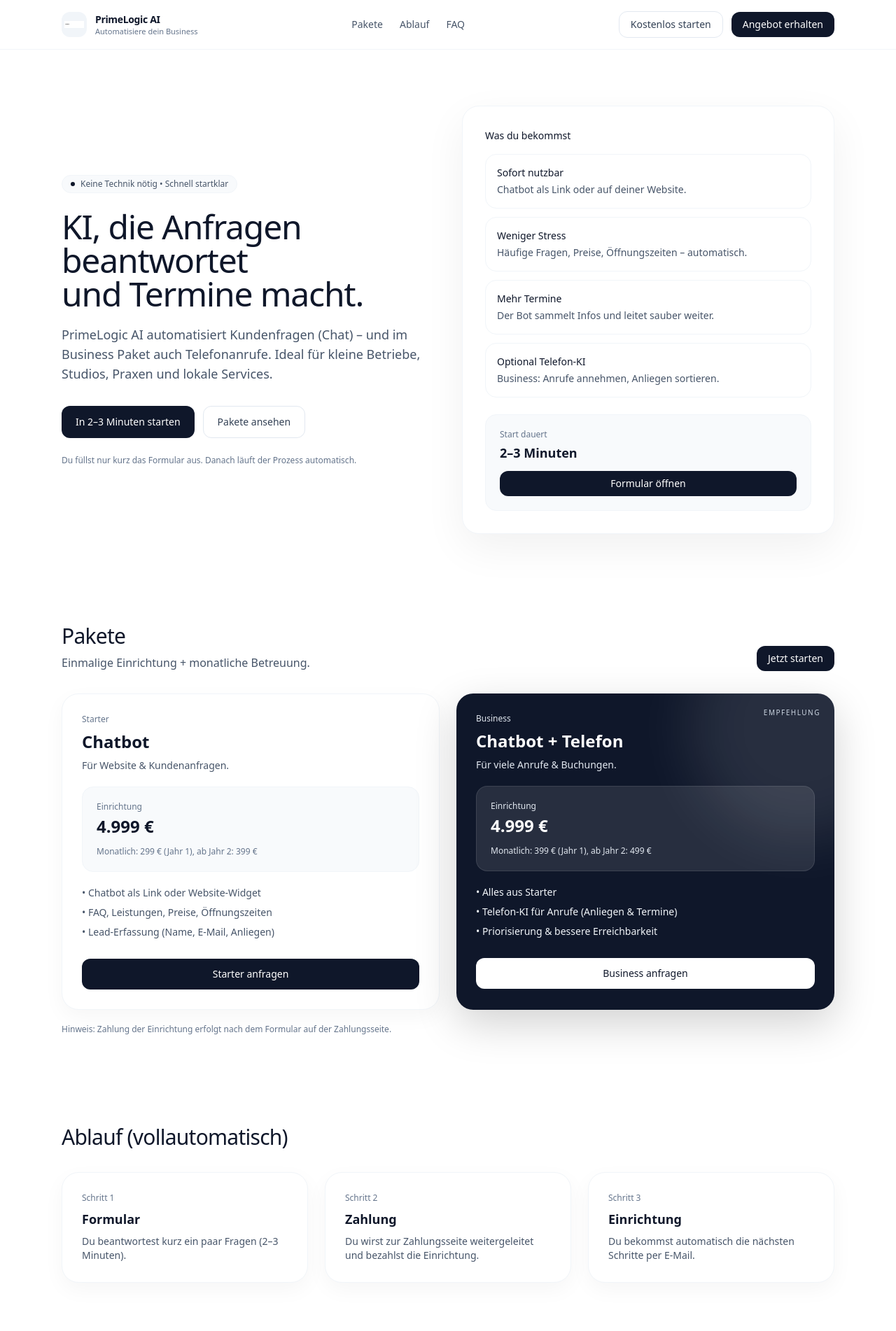
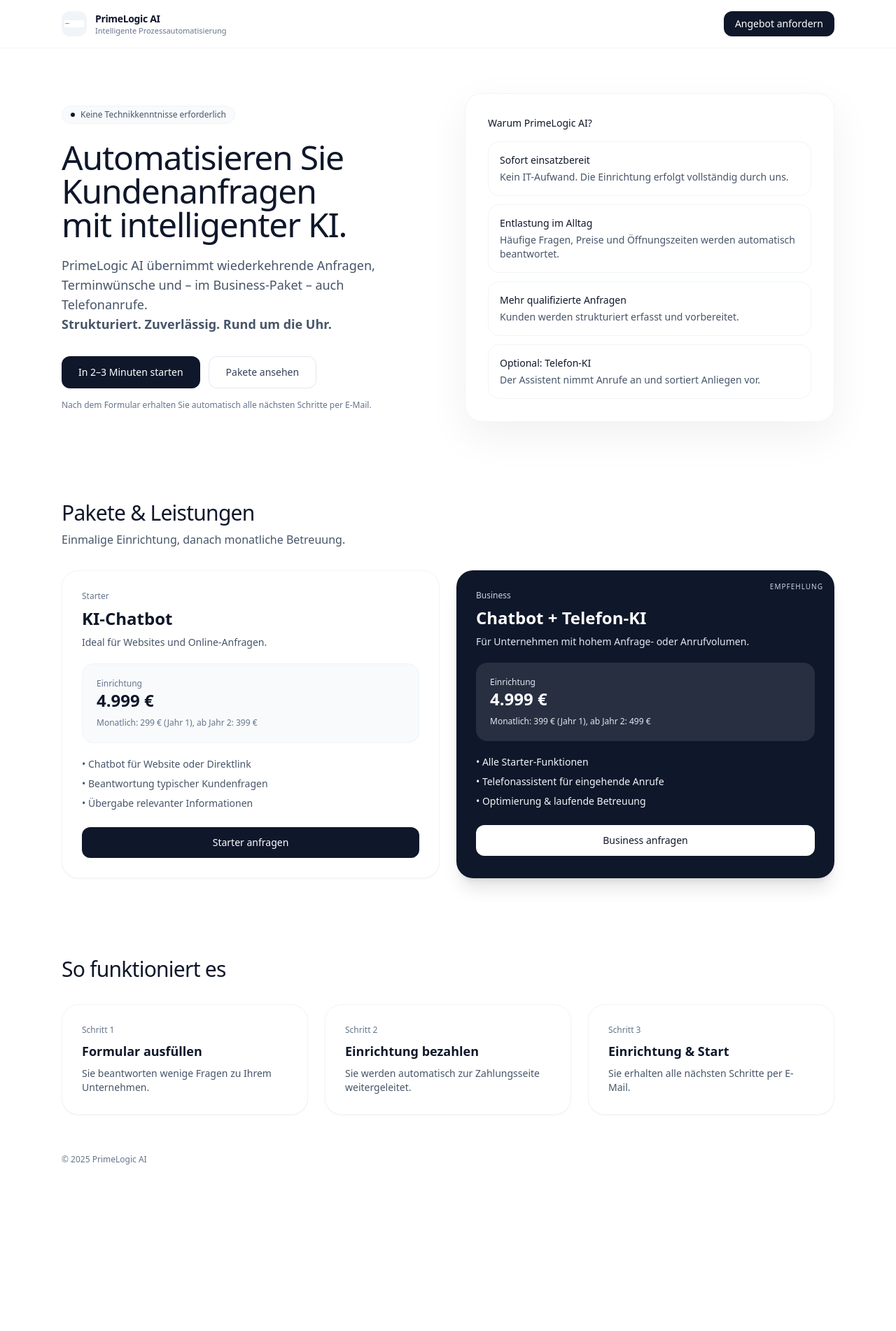
Before and after one commit to Fabian-cyber20/prime-logic6, a Next.js app in the folder primelogic_vercel_ready/: page / in a window 1280 px wide. Shown: the top 1902 px of the page at 70% size. After the commit the page ends 1705 px from the top, so only its background shows below. Built offline with nearby package versions, Linux system fonts and the light colour scheme.

Commit message:
Update page.jsx

```diff
--- a/primelogic_vercel_ready/app/page.jsx
+++ b/primelogic_vercel_ready/app/page.jsx
@@ -2,11 +2,12 @@
 
 export const metadata = {
   title: "PrimeLogic AI",
-  description: "Automatisiere dein Business mit KI – Chatbot & Telefonassistent.",
+  description:
+    "KI-gestützte Chat- und Telefonassistenten für Unternehmen. Automatisieren Sie Kundenanfragen und Terminbuchungen.",
 };
 
 export default function HomePage() {
-  const LOGO_SRC = "/logo.png"; // optional (liegt in /public)
+  const LOGO_SRC = "/logo.png"; // optional
   const FORM_URL = "https://tally.so/r/pbdPx1";
 
   return (
@@ -24,41 +25,22 @@
                 priority
               />
             </div>
-
             <div className="leading-tight">
               <div className="text-sm font-semibold tracking-tight">
                 PrimeLogic AI
               </div>
               <div className="text-[11px] text-slate-500">
-                Automatisiere dein Business
+                Intelligente Prozessautomatisierung
               </div>
             </div>
           </a>
 
-          <nav className="hidden md:flex items-center gap-6 text-sm text-slate-600">
-            <a href="#pakete" className="hover:text-slate-900">
-              Pakete
-            </a>
-            <a href="#ablauf" className="hover:text-slate-900">
-              Ablauf
-            </a>
-            <a href="#faq" className="hover:text-slate-900">
-              FAQ
-            </a>
-          </nav>
-
           <div className="flex items-center gap-3">
-            <a
-              href={FORM_URL}
-              className="hidden sm:inline-flex items-center justify-center px-4 py-2 rounded-xl border border-slate-200 text-slate-700 text-sm hover:bg-slate-50 transition"
-            >
-              Kostenlos starten
-            </a>
             <a
               href={FORM_URL}
               className="inline-flex items-center justify-center px-4 py-2 rounded-xl bg-slate-900 text-white text-sm hover:bg-slate-800 transition"
             >
-              Angebot erhalten
+              Angebot anfordern
             </a>
           </div>
         </div>
@@ -66,209 +48,194 @@
 
       <main>
         {/* Hero */}
-        <section className="max-w-6xl mx-auto px-6 pt-14 pb-10 md:pt-20 md:pb-16">
-          <div className="grid lg:grid-cols-2 gap-10 items-center">
+        <section className="max-w-6xl mx-auto px-6 pt-16 pb-14">
+          <div className="grid lg:grid-cols-2 gap-12 items-center">
             <div>
               <div className="inline-flex items-center gap-2 px-3 py-1 rounded-full bg-slate-50 border border-slate-100 text-xs text-slate-600">
                 <span className="w-1.5 h-1.5 rounded-full bg-slate-900" />
-                Keine Technik nötig • Schnell startklar
+                Keine Technikkenntnisse erforderlich
               </div>
 
               <h1 className="mt-6 text-4xl md:text-5xl font-light tracking-tight">
-                KI, die Anfragen beantwortet <br className="hidden md:block" />
-                und Termine macht.
+                Automatisieren Sie Kundenanfragen <br className="hidden md:block" />
+                mit intelligenter KI.
               </h1>
 
-              <p className="mt-5 text-slate-600 text-base md:text-lg max-w-xl">
-                PrimeLogic AI automatisiert Kundenfragen (Chat) – und im Business
-                Paket auch Telefonanrufe. Ideal für kleine Betriebe, Studios,
-                Praxen und lokale Services.
+              <p className="mt-5 text-slate-600 text-lg max-w-xl">
+                PrimeLogic AI übernimmt wiederkehrende Anfragen, Terminwünsche
+                und – im Business-Paket – auch Telefonanrufe.
+                <br />
+                <strong>Strukturiert. Zuverlässig. Rund um die Uhr.</strong>
               </p>
 
-              <div className="mt-8 flex flex-wrap gap-3">
+              <div className="mt-8 flex gap-3">
                 <a
                   href={FORM_URL}
-                  className="inline-flex items-center justify-center px-5 py-3 rounded-xl bg-slate-900 text-white text-sm hover:bg-slate-800 transition"
+                  className="inline-flex items-center justify-center px-6 py-3 rounded-xl bg-slate-900 text-white text-sm hover:bg-slate-800 transition"
                 >
                   In 2–3 Minuten starten
                 </a>
                 <a
                   href="#pakete"
-                  className="inline-flex items-center justify-center px-5 py-3 rounded-xl border border-slate-200 text-slate-700 text-sm hover:bg-slate-50 transition"
+                  className="inline-flex items-center justify-center px-6 py-3 rounded-xl border border-slate-200 text-slate-700 text-sm hover:bg-slate-50 transition"
                 >
                   Pakete ansehen
                 </a>
               </div>
 
-              <div className="mt-6 text-xs text-slate-500">
-                Du füllst nur kurz das Formular aus. Danach läuft der Prozess
-                automatisch.
-              </div>
+              <p className="mt-4 text-xs text-slate-500">
+                Nach dem Formular erhalten Sie automatisch alle nächsten Schritte per E-Mail.
+              </p>
             </div>
 
-            {/* Right card (Apple-like) */}
-            <div className="rounded-3xl border border-slate-100 bg-white shadow-[0_20px_60px_rgba(0,0,0,0.06)] p-6 md:p-8">
-              <div className="text-sm font-medium">Was du bekommst</div>
+            {/* Info Card */}
+            <div className="rounded-3xl border border-slate-100 bg-white shadow-[0_20px_60px_rgba(0,0,0,0.06)] p-8">
+              <h3 className="text-sm font-medium">
+                Warum PrimeLogic AI?
+              </h3>
 
               <div className="mt-4 grid gap-3">
-                <Feature title="Sofort nutzbar" text="Chatbot als Link oder auf deiner Website." />
-                <Feature title="Weniger Stress" text="Häufige Fragen, Preise, Öffnungszeiten – automatisch." />
-                <Feature title="Mehr Termine" text="Der Bot sammelt Infos und leitet sauber weiter." />
-                <Feature title="Optional Telefon-KI" text="Business: Anrufe annehmen, Anliegen sortieren." />
-              </div>
-
-              <div className="mt-6 rounded-2xl bg-slate-50 border border-slate-100 p-5">
-                <div className="text-xs text-slate-500">Start dauert</div>
-                <div className="mt-1 text-lg font-semibold">2–3 Minuten</div>
-                <div className="mt-3 flex gap-3">
-                  <a
-                    href={FORM_URL}
-                    className="inline-flex w-full items-center justify-center px-4 py-2 rounded-xl bg-slate-900 text-white text-sm hover:bg-slate-800 transition"
-                  >
-                    Formular öffnen
-                  </a>
-                </div>
+                <Feature
+                  title="Sofort einsatzbereit"
+                  text="Kein IT-Aufwand. Die Einrichtung erfolgt vollständig durch uns."
+                />
+                <Feature
+                  title="Entlastung im Alltag"
+                  text="Häufige Fragen, Preise und Öffnungszeiten werden automatisch beantwortet."
+                />
+                <Feature
+                  title="Mehr qualifizierte Anfragen"
+                  text="Kunden werden strukturiert erfasst und vorbereitet."
+                />
+                <Feature
+                  title="Optional: Telefon-KI"
+                  text="Der Assistent nimmt Anrufe an und sortiert Anliegen vor."
+                />
               </div>
             </div>
           </div>
         </section>
 
-        {/* Packages */}
-        <section id="pakete" className="max-w-6xl mx-auto px-6 py-12 md:py-16">
-          <div className="flex items-end justify-between gap-6 flex-wrap">
-            <div>
-              <h2 className="text-2xl md:text-3xl font-light tracking-tight">
-                Pakete
-              </h2>
-              <p className="mt-2 text-slate-600">
-                Einmalige Einrichtung + monatliche Betreuung.
-              </p>
-            </div>
-
-            <a
-              href={FORM_URL}
-              className="inline-flex items-center justify-center px-4 py-2 rounded-xl bg-slate-900 text-white text-sm hover:bg-slate-800 transition"
-            >
-              Jetzt starten
-            </a>
-          </div>
+        {/* Pakete */}
+        <section id="pakete" className="max-w-6xl mx-auto px-6 py-14">
+          <h2 className="text-3xl font-light tracking-tight">
+            Pakete & Leistungen
+          </h2>
+          <p className="mt-2 text-slate-600">
+            Einmalige Einrichtung, danach monatliche Betreuung.
+          </p>
 
           <div className="mt-8 grid md:grid-cols-2 gap-6">
             {/* Starter */}
-            <div className="rounded-3xl border border-slate-100 bg-white shadow-[0_10px_30px_rgba(0,0,0,0.04)] p-7">
-              <div className="text-xs text-slate-500 font-medium">Starter</div>
-              <div className="mt-2 text-2xl font-semibold">Chatbot</div>
+            <div className="rounded-3xl border border-slate-100 bg-white p-7 shadow-sm">
+              <div className="text-xs text-slate-500 font-medium">
+                Starter
+              </div>
+              <h3 className="mt-2 text-2xl font-semibold">
+                KI-Chatbot
+              </h3>
               <p className="mt-2 text-sm text-slate-600">
-                Für Website & Kundenanfragen.
+                Ideal für Websites und Online-Anfragen.
               </p>
 
               <div className="mt-5 rounded-2xl bg-slate-50 border border-slate-100 p-5">
-                <div className="text-xs text-slate-500">Einrichtung</div>
-                <div className="mt-1 text-2xl font-semibold">4.999 €</div>
-                <div className="mt-3 text-xs text-slate-500">
+                <div className="text-xs text-slate-500">
+                  Einrichtung
+                </div>
+                <div className="text-2xl font-semibold">
+                  4.999 €
+                </div>
+                <div className="mt-2 text-xs text-slate-500">
                   Monatlich: 299 € (Jahr 1), ab Jahr 2: 399 €
                 </div>
               </div>
 
               <ul className="mt-5 space-y-2 text-sm text-slate-600">
-                <li>• Chatbot als Link oder Website-Widget</li>
-                <li>• FAQ, Leistungen, Preise, Öffnungszeiten</li>
-                <li>• Lead-Erfassung (Name, E-Mail, Anliegen)</li>
+                <li>• Chatbot für Website oder Direktlink</li>
+                <li>• Beantwortung typischer Kundenfragen</li>
+                <li>• Übergabe relevanter Informationen</li>
               </ul>
 
               <a
                 href={FORM_URL}
-                className="mt-7 inline-flex w-full items-center justify-center px-5 py-3 rounded-xl bg-slate-900 text-white text-sm hover:bg-slate-800 transition"
+                className="mt-6 inline-flex w-full items-center justify-center px-5 py-3 rounded-xl bg-slate-900 text-white text-sm hover:bg-slate-800 transition"
               >
                 Starter anfragen
               </a>
             </div>
 
             {/* Business */}
-            <div className="rounded-3xl bg-slate-900 text-white shadow-[0_20px_60px_rgba(0,0,0,0.18)] p-7 relative overflow-hidden">
-              <div className="absolute -top-28 -right-28 w-80 h-80 rounded-full bg-white/10 blur-2xl" />
-              <div className="absolute top-5 right-5 text-[10px] uppercase tracking-[0.15em] text-slate-300">
+            <div className="rounded-3xl bg-slate-900 text-white p-7 shadow-xl relative">
+              <div className="absolute top-4 right-4 text-[10px] tracking-widest text-slate-300 uppercase">
                 Empfehlung
               </div>
 
-              <div className="text-xs text-slate-200 font-medium relative">
+              <div className="text-xs text-slate-300 font-medium">
                 Business
               </div>
-              <div className="mt-2 text-2xl font-semibold relative">
-                Chatbot + Telefon
-              </div>
-              <p className="mt-2 text-sm text-slate-200 relative">
-                Für viele Anrufe & Buchungen.
+              <h3 className="mt-2 text-2xl font-semibold">
+                Chatbot + Telefon-KI
+              </h3>
+              <p className="mt-2 text-sm text-slate-200">
+                Für Unternehmen mit hohem Anfrage- oder Anrufvolumen.
               </p>
 
-              <div className="mt-5 rounded-2xl bg-white/10 border border-white/10 p-5 relative">
-                <div className="text-xs text-slate-200">Einrichtung</div>
-                <div className="mt-1 text-2xl font-semibold">4.999 €</div>
-                <div className="mt-3 text-xs text-slate-200">
+              <div className="mt-5 rounded-2xl bg-white/10 p-5">
+                <div className="text-xs text-slate-200">
+                  Einrichtung
+                </div>
+                <div className="text-2xl font-semibold">
+                  4.999 €
+                </div>
+                <div className="mt-2 text-xs text-slate-200">
                   Monatlich: 399 € (Jahr 1), ab Jahr 2: 499 €
                 </div>
               </div>
 
-              <ul className="mt-5 space-y-2 text-sm text-slate-100 relative">
-                <li>• Alles aus Starter</li>
-                <li>• Telefon-KI für Anrufe (Anliegen & Termine)</li>
-                <li>• Priorisierung & bessere Erreichbarkeit</li>
+              <ul className="mt-5 space-y-2 text-sm text-slate-100">
+                <li>• Alle Starter-Funktionen</li>
+                <li>• Telefonassistent für eingehende Anrufe</li>
+                <li>• Optimierung & laufende Betreuung</li>
               </ul>
 
               <a
                 href={FORM_URL}
-                className="mt-7 inline-flex w-full items-center justify-center px-5 py-3 rounded-xl bg-white text-slate-900 text-sm hover:bg-slate-100 transition relative"
+                className="mt-6 inline-flex w-full items-center justify-center px-5 py-3 rounded-xl bg-white text-slate-900 text-sm hover:bg-slate-100 transition"
               >
                 Business anfragen
               </a>
             </div>
           </div>
-
-          <p className="mt-5 text-xs text-slate-500">
-            Hinweis: Zahlung der Einrichtung erfolgt nach dem Formular auf der
-            Zahlungsseite.
-          </p>
         </section>
 
-        {/* Flow */}
-        <section id="ablauf" className="max-w-6xl mx-auto px-6 py-12 md:py-16">
-          <h2 className="text-2xl md:text-3xl font-light tracking-tight">
-            Ablauf (vollautomatisch)
+        {/* Ablauf */}
+        <section className="max-w-6xl mx-auto px-6 py-14">
+          <h2 className="text-3xl font-light tracking-tight">
+            So funktioniert es
           </h2>
 
           <div className="mt-8 grid md:grid-cols-3 gap-6">
-            <Step n="1" title="Formular" text="Du beantwortest kurz ein paar Fragen (2–3 Minuten)." />
-            <Step n="2" title="Zahlung" text="Du wirst zur Zahlungsseite weitergeleitet und bezahlst die Einrichtung." />
-            <Step n="3" title="Einrichtung" text="Du bekommst automatisch die nächsten Schritte per E-Mail." />
+            <Step
+              n="1"
+              title="Formular ausfüllen"
+              text="Sie beantworten wenige Fragen zu Ihrem Unternehmen."
+            />
+            <Step
+              n="2"
+              title="Einrichtung bezahlen"
+              text="Sie werden automatisch zur Zahlungsseite weitergeleitet."
+            />
+            <Step
+              n="3"
+              title="Einrichtung & Start"
+              text="Sie erhalten alle nächsten Schritte per E-Mail."
+            />
           </div>
         </section>
 
-        {/* FAQ */}
-        <section id="faq" className="max-w-6xl mx-auto px-6 pb-16">
-          <h2 className="text-2xl md:text-3xl font-light tracking-tight">
-            FAQ
-          </h2>
-
-          <div className="mt-8 grid md:grid-cols-2 gap-6">
-            <Faq q="Brauche ich eine Website?" a="Nein. Du kannst den Chatbot auch als Link nutzen. Website ist optional." />
-            <Faq q="Muss ich technisch etwas können?" a="Nein. Du bekommst klare Schritte. Einrichtung läuft automatisch." />
-            <Faq q="Wie schnell kann ich starten?" a="Oft am selben Tag. Du wählst im Formular deinen Startzeitpunkt." />
-            <Faq q="Wie läuft die Zahlung?" a="Nach dem Formular landest du auf der Zahlungsseite und bezahlst per PayPal/Karte." />
-          </div>
-
-          <div className="mt-10">
-            <a
-              href={FORM_URL}
-              className="inline-flex items-center justify-center px-5 py-3 rounded-xl bg-slate-900 text-white text-sm hover:bg-slate-800 transition"
-            >
-              Jetzt starten (2–3 Minuten)
-            </a>
-          </div>
-
-          <footer className="mt-12 text-xs text-slate-500">
-            © {new Date().getFullYear()} PrimeLogic AI
-          </footer>
-        </section>
+        <footer className="max-w-6xl mx-auto px-6 pb-10 text-xs text-slate-500">
+          © {new Date().getFullYear()} PrimeLogic AI
+        </footer>
       </main>
     </div>
   );
@@ -285,19 +252,10 @@
 
 function Step({ n, title, text }) {
   return (
-    <div className="rounded-3xl border border-slate-100 bg-white shadow-[0_10px_30px_rgba(0,0,0,0.04)] p-7">
-      <div className="text-xs text-slate-500 font-medium">Schritt {n}</div>
+    <div className="rounded-3xl border border-slate-100 bg-white p-7 shadow-sm">
+      <div className="text-xs text-slate-500">Schritt {n}</div>
       <div className="mt-2 text-lg font-semibold">{title}</div>
       <div className="mt-2 text-sm text-slate-600">{text}</div>
     </div>
   );
 }
-
-function Faq({ q, a }) {
-  return (
-    <div className="rounded-3xl border border-slate-100 bg-white p-7">
-      <div className="text-sm font-semibold">{q}</div>
-      <div className="mt-2 text-sm text-slate-600">{a}</div>
-    </div>
-  );
-}
```
